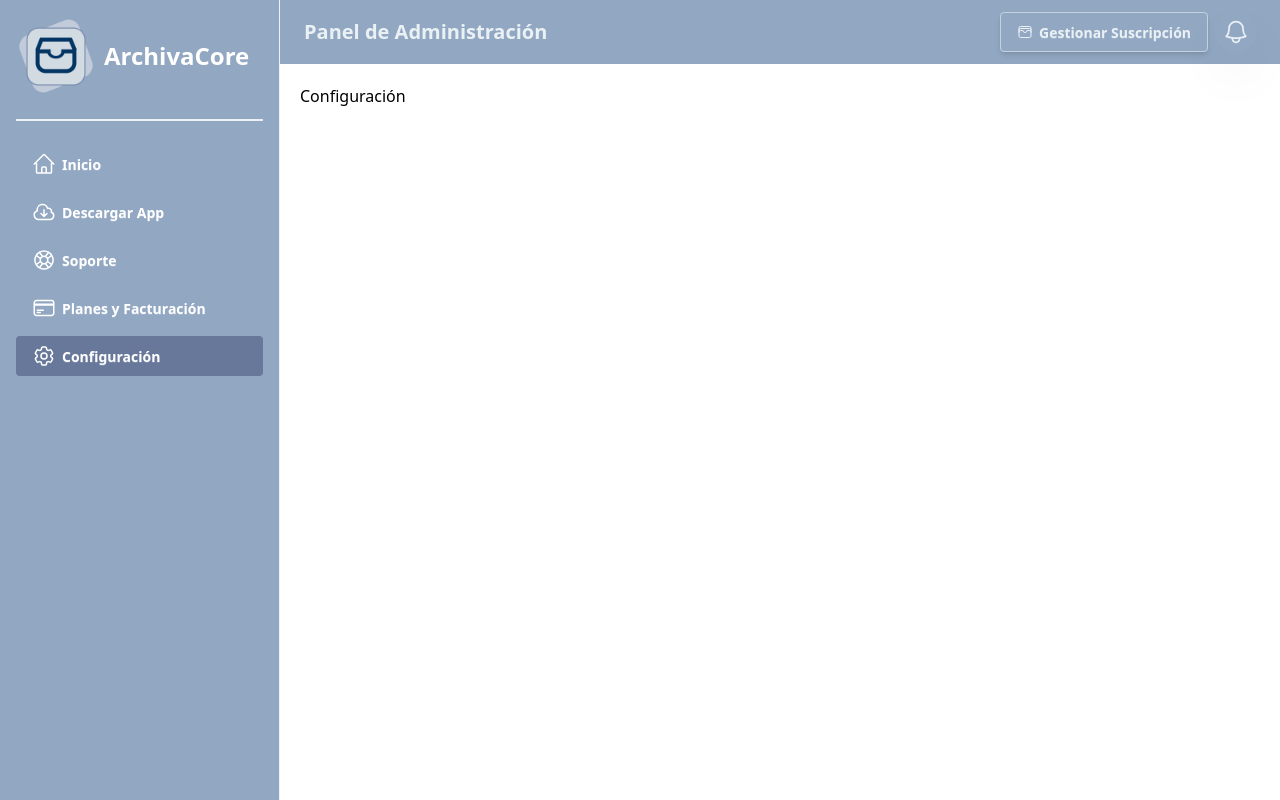
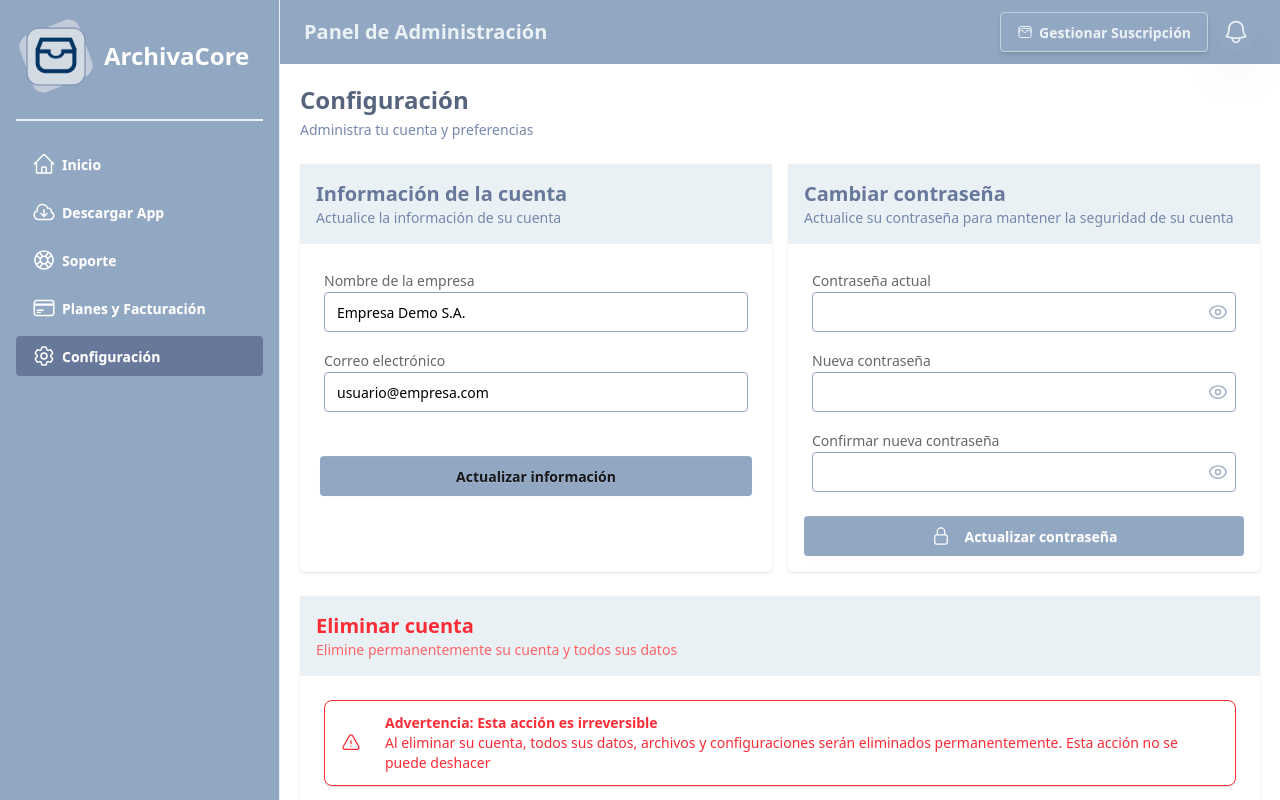
Before and after one commit to sebsanchez99/ArchivaCore, a Vue app in the folder landing/: page /dashboard/settings in a window 1280 px wide. Built offline with nearby package versions, Linux system fonts and the light colour scheme; the HTML template or start-up script is replaced by a standard one.

Commit message:
Se crea sección de configuración de usuario

```diff
--- /dev/null
+++ b/landing/src/modules/dashboard/components/settingsSection/ChangePasswordForm.vue
@@ -0,0 +1,78 @@
+<template>
+    <div class="card bg-white shadow rounded border-primary-100 flex flex-col">
+      <!-- Header -->
+      <div class="p-4 bg-primary-100">
+        <h2 class="text-xl font-semibold text-primary-700">Cambiar contraseña</h2>
+        <p class="text-sm text-primary-600">Actualice su contraseña para mantener la seguridad de su cuenta</p>
+      </div>
+
+      <!-- Formulario -->
+      <div class="p-6 space-y-4">
+        <!-- Contraseña actual -->
+        <div>
+          <label class="label text-sm">Contraseña actual</label>
+          <div class="relative">
+            <input
+              :type="showCurrent ? 'text' : 'password'"
+              class="input w-full bg-white border border-primary-500 pr-10"
+              v-model="currentPassword"
+            />
+            <button type="button" class="absolute right-2 top-2.5 text-primary-500 cursor-pointer" @click="showCurrent = !showCurrent">
+              <component :is="showCurrent ? EyeSlashIcon : EyeIcon" class="h-5 w-5" />
+            </button>
+          </div>
+        </div>
+
+        <!-- Nueva contraseña -->
+        <div>
+          <label class="label text-sm">Nueva contraseña</label>
+          <div class="relative">
+            <input
+              :type="showNew ? 'text' : 'password'"
+              class="input w-full bg-white border border-primary-500 pr-10"
+              v-model="newPassword"
+            />
+            <button type="button" class="absolute right-2 top-2.5 text-primary-500 cursor-pointer" @click="showNew = !showNew">
+              <component :is="showNew ? EyeSlashIcon : EyeIcon" class="h-5 w-5" />
+            </button>
+          </div>
+        </div>
+
+        <!-- Confirmar contraseña -->
+        <div>
+          <label class="label text-sm">Confirmar nueva contraseña</label>
+          <div class="relative">
+            <input
+              :type="showConfirm ? 'text' : 'password'"
+              class="input w-full bg-white border border-primary-500 pr-10"
+              v-model="confirmPassword"
+            />
+            <button type="button" class="absolute right-2 top-2.5 text-primary-500 cursor-pointer" @click="showConfirm = !showConfirm">
+              <component :is="showConfirm ? EyeSlashIcon : EyeIcon" class="h-5 w-5" />
+            </button>
+          </div>
+        </div>
+      </div>
+
+      <!-- Botón -->
+      <div class="px-4 pb-4 flex justify-end">
+        <button class="btn btn-block bg-primary-500 border-none hover:bg-primary-400 text-white">
+          <LockClosedIcon class="w-5 mr-2" />
+          Actualizar contraseña
+        </button>
+      </div>
+    </div>
+  </template>
+
+  <script setup lang="ts">
+  import { ref } from 'vue'
+  import { EyeIcon, EyeSlashIcon, LockClosedIcon } from '@heroicons/vue/24/outline'
+
+  const currentPassword = ref('')
+  const newPassword = ref('')
+  const confirmPassword = ref('')
+
+  const showCurrent = ref(false)
+  const showNew = ref(false)
+  const showConfirm = ref(false)
+  </script>
--- /dev/null
+++ b/landing/src/modules/dashboard/components/settingsSection/DeleteAccountForm.vue
@@ -0,0 +1,68 @@
+<template>
+    <div class="card bg-white shadow rounded border-primary-100 flex flex-col">
+      <!-- Header -->
+      <div class="p-4 bg-primary-100">
+        <h2 class="text-xl font-semibold text-red-500">Eliminar cuenta</h2>
+        <p class="text-sm text-red-400">Elimine permanentemente su cuenta y todos sus datos</p>
+      </div>
+
+      <!-- Contenido -->
+      <div class="p-6">
+        <div v-if="!confirming">
+          <div class="alert bg-white text-red-500 text-sm mb-4 border-red-500">
+            <ExclamationTriangleIcon class="w-5 h-5 mr-2" />
+            <div>
+                <h3 class="font-bold">Advertencia: Esta acción es irreversible</h3>
+                <p>Al eliminar su cuenta, todos sus datos, archivos y configuraciones serán eliminados permanentemente. Esta acción no se puede deshacer</p>
+            </div>
+          </div>
+          <button
+            class="btn btn-block bg-red-500 hover:bg-red-600 text-white border-none"
+            @click="confirming = true"
+          >
+            Solicitar eliminación de cuenta
+          </button>
+        </div>
+
+        <div v-else>
+          <p class="text-sm text-red-500 mb-2">
+            Para confirmar, escriba <span class="font-bold">ELIMINAR</span> en el siguiente campo:
+          </p>
+          <input
+            type="text"
+            class="input bg-white w-full border border-red-500 mb-4"
+            placeholder="Escriba ELIMINAR para continuar"
+            v-model="confirmationInput"
+          />
+          <div class="flex  gap-2">
+            <button
+              class="btn btn-ghost hover:bg-primary-500 hover:border-none"
+              @click="cancelarProceso"
+            >
+              Cancelar
+            </button>
+            <button
+              class="btn bg-red-500 hover:bg-red-600 text-white border-none"
+              @click=""
+            >
+              Confirmar eliminación
+            </button>
+          </div>
+        </div>
+      </div>
+    </div>
+  </template>
+
+  <script setup lang="ts">
+  import { ref } from 'vue'
+  import { ExclamationTriangleIcon } from '@heroicons/vue/24/outline'
+
+  const confirming = ref(false)
+  const confirmationInput = ref('')
+
+  const cancelarProceso = () => {
+    confirming.value = false
+    confirmationInput.value = ''
+  }
+
+  </script>
--- /dev/null
+++ b/landing/src/modules/dashboard/components/settingsSection/UpdateInfoForm.vue
@@ -0,0 +1,33 @@
+<template>
+    <div class="card bg-white shadow rounded border-primary-100 flex flex-col ">
+        <div class="p-4 bg-primary-100">
+            <h2 class="text-xl font-semibold text-primary-700">Información de la cuenta</h2>
+            <p class="text-sm text-primary-600">Actualice la información de su cuenta</p>
+        </div>
+        <div class="p-6">
+            <div class="mb-4">
+                <label class="label text-sm">
+                    Nombre de la empresa
+                </label>
+                <input type="text" class="input w-full bg-white border border-primary-500" v-model="companyName" />
+            </div>
+            <div>
+                <label class="label text-sm">
+                    Correo electrónico
+                </label>
+                <input type="text" class="input w-full bg-white border border-primary-500" v-model="email" />
+            </div>
+        </div>
+        <div class="p-5">
+            <button class="btn btn-block bg-primary-500 border-none hover:bg-primary-400">Actualizar
+                información</button>
+        </div>
+    </div>
+</template>
+
+<script setup lang="ts">
+import { ref } from 'vue'
+
+const companyName = ref('Empresa Demo S.A.')
+const email = ref('usuario@empresa.com')
+</script>
--- a/landing/src/modules/dashboard/layouts/SettingsSection.vue
+++ b/landing/src/modules/dashboard/layouts/SettingsSection.vue
@@ -1,3 +1,19 @@
 <template>
-    <h1>Configuración</h1>
+    <div class="max-w-6xl mx-auto flex flex-col gap-6 ">
+        <div>
+            <h2 class="text-2xl font-bold text-primary-800 mb-1">Configuración</h2>
+            <p class="text-sm text-primary-600">Administra tu cuenta y preferencias</p>
+        </div>
+        <div class="grid grid-cols-2 gap-4">
+            <UpdateInfoForm />
+            <ChangePasswordForm />
+        </div>
+        <DeleteAccountForm />
+    </div>
 </template>
+
+<script setup lang="ts">
+import UpdateInfoForm from "@/modules/dashboard/components/settingsSection/UpdateInfoForm.vue";
+import ChangePasswordForm from "@/modules/dashboard/components/settingsSection/ChangePasswordForm.vue";
+import DeleteAccountForm from "@/modules/dashboard/components/settingsSection/DeleteAccountForm.vue";
+</script>
```
